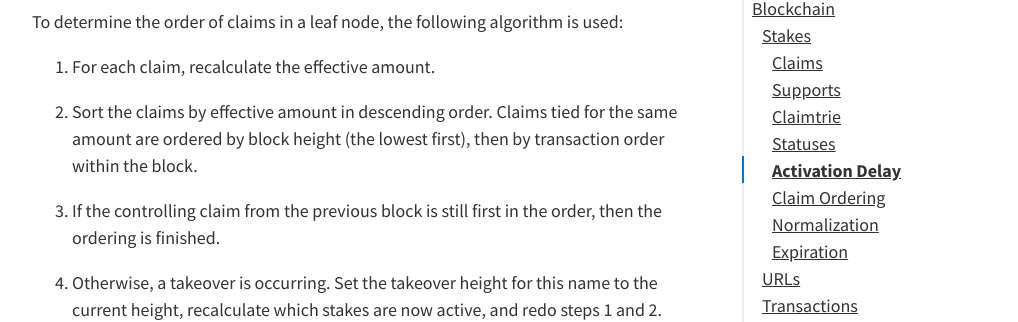
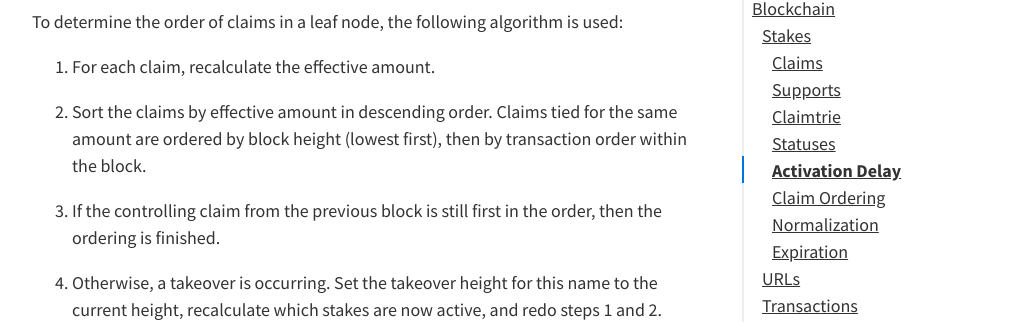
Before and after one commit to lbryio/spec, a Jekyll site: the page built from index.md, in a window 1280 px wide and 900 px high, scrolled down 7122 px. Shown: the part 160-482 px from the top of the window, without its empty margins (118-1136 px from the left). Built offline with Jekyll 4.4.1, drawn with Linux system fonts in a browser that asks for light colours; our own code applies the rules of GitHub Pages for plain Markdown files; some of the changed text lies outside the part shown.

Commit message:
Revert "Fix grammar: add missing determiner."
This reverts commit 96e673a3440f03593a3a5fa28c0f2601f83f1a73.

````diff
--- a/index.md
+++ b/index.md
@@ -239,7 +239,7 @@
 
 1. For each claim, recalculate the effective amount.
 
-2. Sort the claims by effective amount in descending order. Claims tied for the same amount are ordered by block height (the lowest first), then by transaction order within the block.
+2. Sort the claims by effective amount in descending order. Claims tied for the same amount are ordered by block height (lowest first), then by transaction order within the block.
 
 3. If the controlling claim from the previous block is still first in the order, then the ordering is finished.
 
@@ -321,7 +321,7 @@
 
 ##### Amount Order
 
-The _n_th claim for this name, ordered by total amount (the highest first). _n_ must be a positive number. This is useful for resolving non-controlling claims that may become controlling.
+The _n_th claim for this name, ordered by total amount (highest first). _n_ must be a positive number. This is useful for resolving non-controlling claims that may become controlling.
 
 ```
 lbry://meet-lbry$2
````
